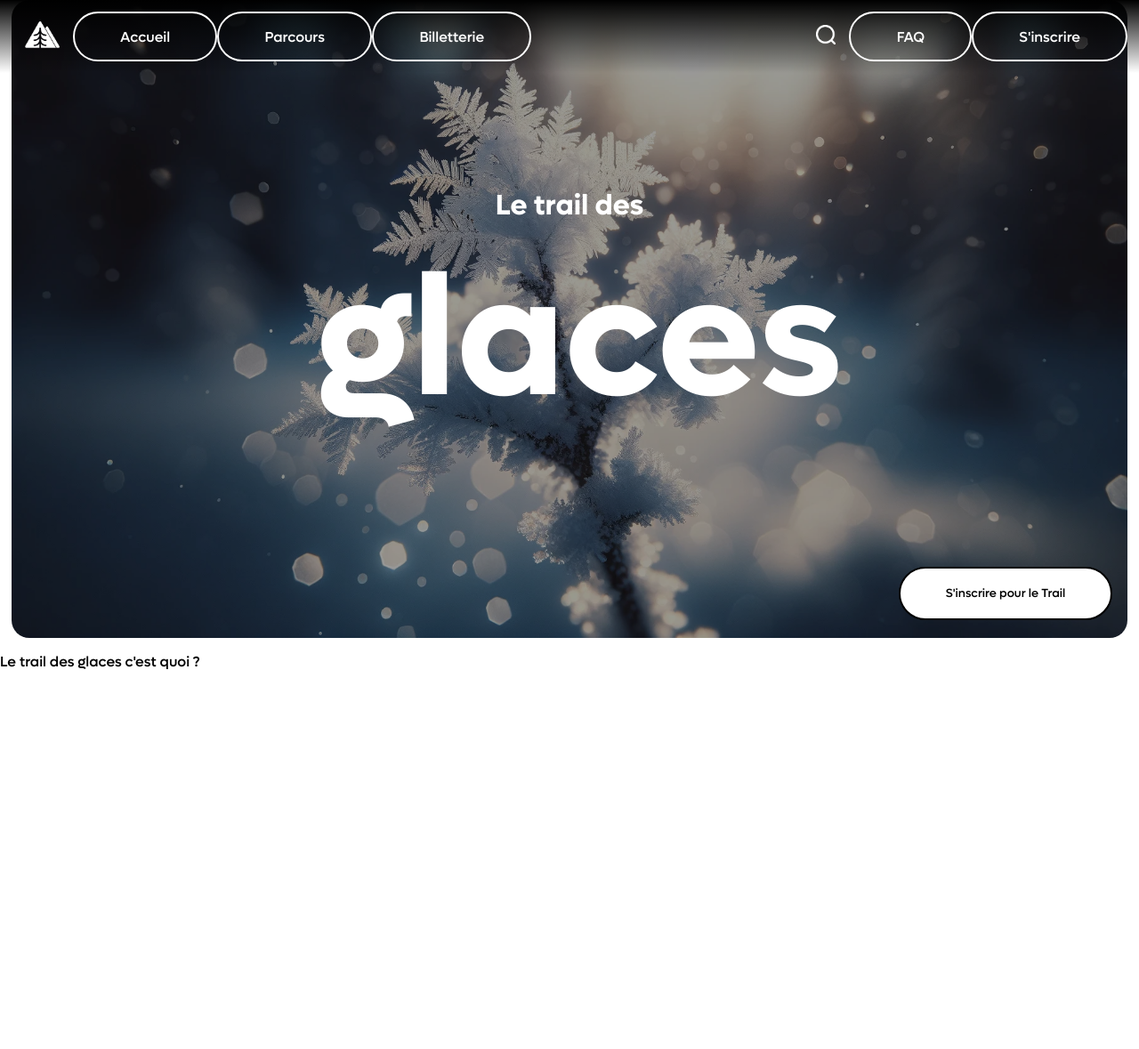
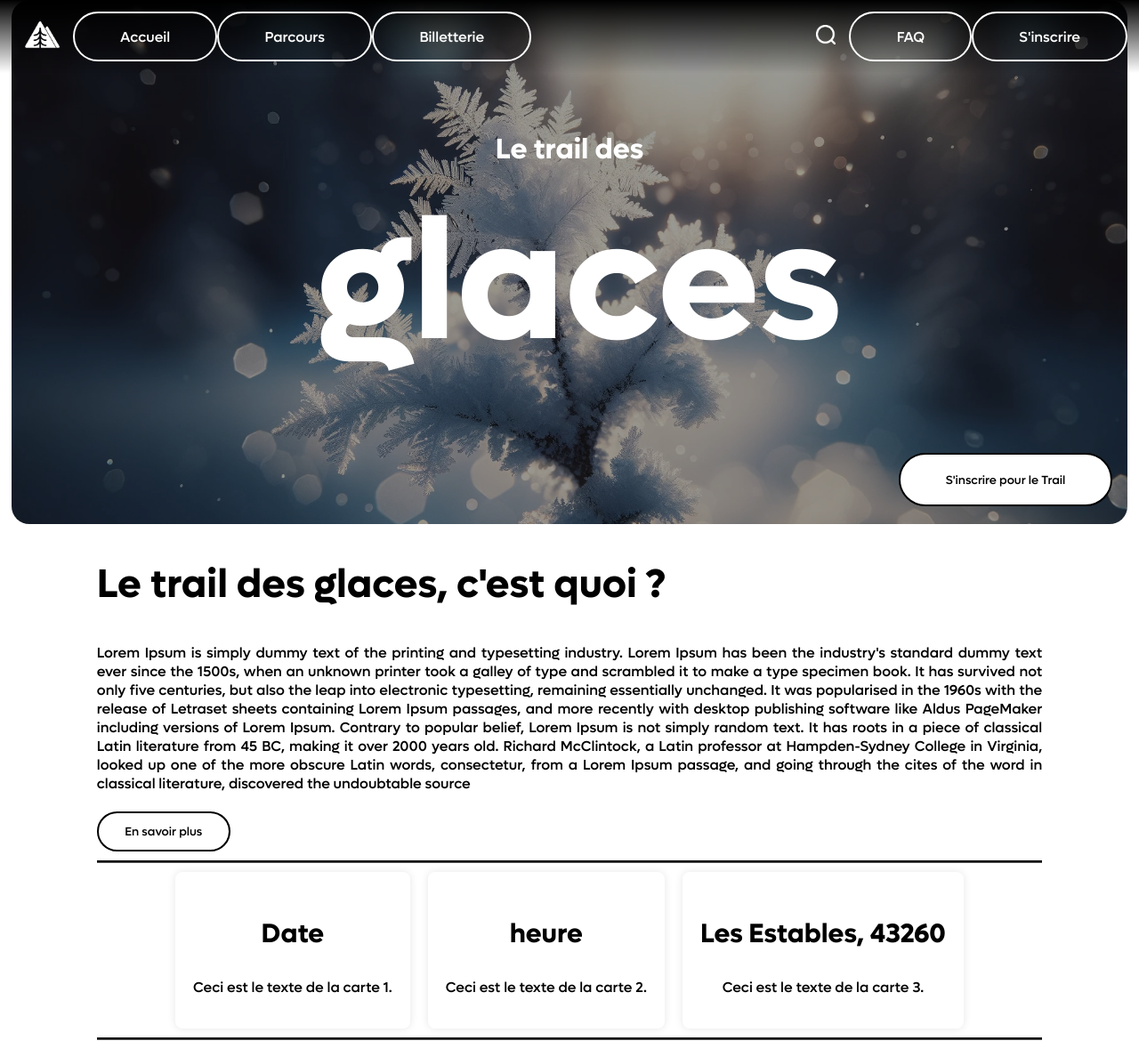
Before and after one commit to Oscargbd/SAE301, a PHP site: page / in a window 1280 px wide. Shown: the whole page at 89% size. Before the commit the page ends 752 px from the top, so only its background shows below. Run offline with PHP 8.4, Linux system fonts and the light colour scheme.

Commit message:
integration css et html page d'accueil

```diff
--- a/assets/styles.css
+++ b/assets/styles.css
@@ -23,12 +23,15 @@ body{
 
 nav {
     display: flex;
+    background-color: none;
     padding: 1vw;
     background: linear-gradient(rgb(0, 0, 0), rgba(255, 255, 255, 0));
+    position: fixed;
     display: flex;
     width: 98%;
     z-index: 2;
 }
+
 
 nav img {
     width: 3vw;
@@ -242,6 +245,75 @@ header {
     cursor: pointer;
     z-index: 3;
 }
+.bouton-inscription:hover{
+    transition-duration: .2s;
+    background-color: #007ca6;
+    color: white;
+    border-color: transparent;
+}
+
+.div-explication{
+    width: 83%;
+    margin: auto;
+    text-align: justify;
+
+}
+
+.bouton-info{
+    bottom: 20px;
+    width: 150px;
+    height: 45px;
+    border: 2px solid #000;
+    background-color: transparent;
+    color: #000;
+    padding: 10px 20px;
+    border-radius: 40px;
+    cursor: pointer;
+    z-index: 3;
+}
+
+.bouton-info:hover{
+    transition-duration: .2s;
+    background-color: #007ca6;
+    color: white;
+    border-color: transparent;
+}
+
+.separateur {
+    border-top: 3px groove black;
+    margin: 10px auto;
+    width: 83%;
+    text-align: center;
+}
+
+.conteneur-cartes {
+    display: flex;
+    justify-content: center;
+    align-items: center;
+    height: fit-content;
+}
+
+.carte {
+
+    text-align: center;
+    padding: 20px;
+    margin: 0 10px;
+    width: fit-content;
+    background-color: #ffffff;
+    box-shadow: 0 0 10px rgba(0, 0, 0, 0.1);
+    border-radius: 8px;
+}
+
+.carte i {
+    font-size: 48px;
+    margin-bottom: 10px;
+}
+
+
+.carte {
+    border: none;
+}
+
 
 /*-------------------------------
             Billetterie
--- a/includes/config.php
+++ b/includes/config.php
@@ -7,5 +7,5 @@ $hote="localhost";
 $port="";
 $nomBD="sae301";
 $identifiant="root";
-$pass="root";
+$pass="";
 ?>
--- a/index.php
+++ b/index.php
@@ -18,7 +18,7 @@
 
     <div class="div-principale">
         <div class="background-image">
-        <img src="images/flocon.png" alt="">
+        <img src="images/flocon2.png" alt="">
         <div class="centered-text">
             <p class="titre-trail">Le trail des </p>
             <p class="titre-glaces">glaces</p>
@@ -26,14 +26,47 @@
         </div>
 
         </div>
-        <button class="bouton-inscription">S'inscrire pour le Trail</button>
+        <a href="billetterie.php"><button class="bouton-inscription">S'inscrire pour le Trail</button></a>
     </div>
 
-    <div>
+    <div class="div-explication">
+        <h2>Le trail des glaces, c'est quoi ?</h2>
+        <p>Lorem Ipsum is simply dummy text of the printing and typesetting industry. Lorem Ipsum has been the industry's standard
+dummy text ever since the 1500s, when an unknown printer took a galley of type and scrambled it to make a type specimen
+book. It has survived not only five centuries, but also the leap into electronic typesetting, remaining essentially unchanged. It was
+popularised in the 1960s with the release of Letraset sheets containing Lorem Ipsum passages, and more recently with desktop
+publishing software like Aldus PageMaker including versions of Lorem Ipsum. Contrary to popular belief, Lorem Ipsum is not
+simply random text. It has roots in a piece of classical Latin literature from 45 BC, making it over 2000 years old. Richard
+McClintock, a Latin professor at Hampden-Sydney College in Virginia, looked up one of the more obscure Latin words,
+consectetur, from a Lorem Ipsum passage, and going through the cites of the word in classical literature, discovered the
+undoubtable source</p>
+        <a href="parcours.php"><button class="bouton-info">En savoir plus</button></a>
 
-        <p>Le trail des glaces c'est quoi ?</p>
     </div>
 
+    <div class="separateur"></div>
+
+    <div class="conteneur-cartes">
+    <div class="carte">
+    <i class="fa fa-rocket"></i>
+    <h3>Date</h3>
+    <p>Ceci est le texte de la carte 1.</p>
+  </div>
+
+  <div class="carte">
+    <i class="fa fa-globe"></i>
+    <h3>heure</h3>
+    <p>Ceci est le texte de la carte 2.</p>
+  </div>
+
+  <div class="carte">
+    <i class="fa fa-heart"></i>
+    <h3>Les Estables, 43260</h3>
+    <p>Ceci est le texte de la carte 3.</p>
+  </div>
+  </div>
+
+    <div class="separateur"></div>
     </main>
 </body>
 
```
Also changed, not shown: images/flocon.png (deleted), images/flocon2.png (added).
